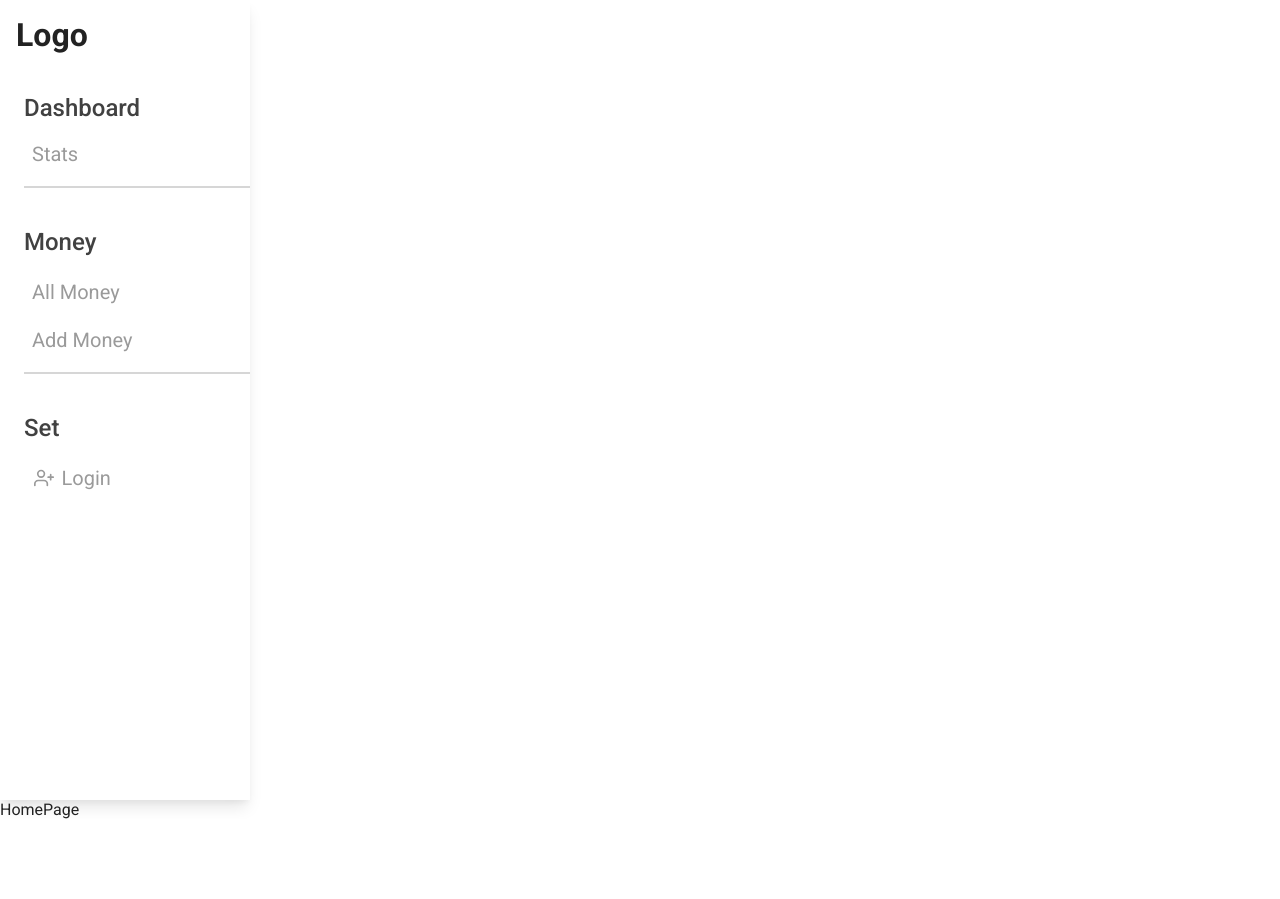
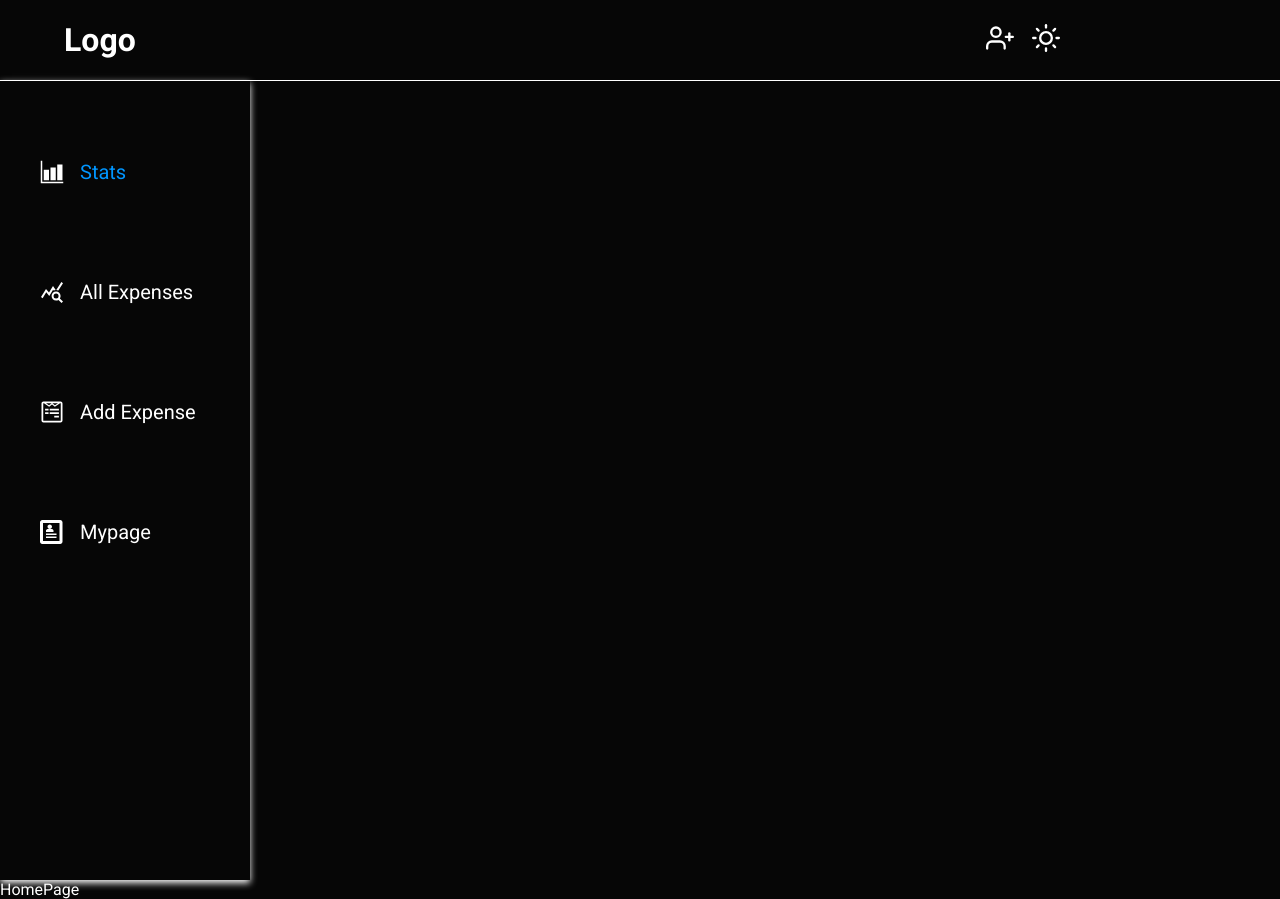
Before and after one commit to joseph0926/project_02-MoneyNote, a React (Vite) app in the folder client/: page / in a window 1280 px wide. Before the commit the page ends 819 px from the top, so only its background shows below. Built offline with nearby package versions, Linux system fonts and the light colour scheme.

Commit message:
darkMode-navbar-sidebar_2023.04.11

```diff
--- a/client/src/App.jsx
+++ b/client/src/App.jsx
@@ -3,7 +3,7 @@ import { createBrowserRouter, RouterProvider } from "react-router-dom";
 import { ToastContainer } from "react-toastify";
 import "react-toastify/dist/ReactToastify.css";
 
-import Root from "./pages/Root";
+import Root, { loader as protectRouteLoader } from "./pages/Root";
 import HomePage from "./pages/HomePage";
 import AuthPage from "./pages/AuthPage";
 import MoneyPage from "./pages/MoneyPage";
@@ -28,7 +28,7 @@ const App = () => {
             { path: "add-money", element: <AddMoneyPage /> },
           ],
         },
-        { path: "setting", element: <SettingPage /> },
+        { path: "setting", element: <SettingPage />, loader: protectRouteLoader },
       ],
     },
     { path: "/auth", element: <AuthPage /> },
@@ -36,7 +36,7 @@ const App = () => {
 
   return (
     <>
-      <ToastContainer position="top-center" />
+      <ToastContainer position="top-center" style={{ width: "auto" }} />
       <RouterProvider router={router} />
     </>
   );
--- /dev/null
+++ b/client/src/components/Helpers/links.jsx
@@ -0,0 +1,33 @@
+import { IoBarChartSharp } from "react-icons/io5";
+import { MdQueryStats } from "react-icons/md";
+import { FaWpforms } from "react-icons/fa";
+import { ImProfile } from "react-icons/im";
+
+const links = [
+  {
+    id: 1,
+    text: "stats",
+    path: "/",
+    icon: <IoBarChartSharp />,
+  },
+  {
+    id: 2,
+    text: "all Expenses",
+    path: "money",
+    icon: <MdQueryStats />,
+  },
+  {
+    id: 3,
+    text: "add Expense",
+    path: "money/add-money",
+    icon: <FaWpforms />,
+  },
+  {
+    id: 4,
+    text: "Mypage",
+    path: "setting",
+    icon: <ImProfile />,
+  },
+];
+
+export default links;
--- /dev/null
+++ b/client/src/components/UI/NavLinks.jsx
@@ -0,0 +1,21 @@
+import { NavLink } from "react-router-dom";
+import links from "../Helpers/links";
+
+const NavLinks = ({ toggleSidebar }) => {
+  return (
+    <div className="nav-links">
+      {links.map((link) => {
+        const { text, path, id, icon } = link;
+
+        return (
+          <NavLink to={path} key={id} onClick={toggleSidebar} className={({ isActive }) => (isActive ? "nav-link active" : "nav-link")} end>
+            <span className="icon">{icon}</span>
+            {text}
+          </NavLink>
+        );
+      })}
+    </div>
+  );
+};
+
+export default NavLinks;
--- a/client/src/components/UI/Navbar.jsx
+++ b/client/src/components/UI/Navbar.jsx
@@ -1,7 +1,103 @@
 import React from "react";
+import { useSelector, useDispatch } from "react-redux";
+import { Link } from "react-router-dom";
+import { toggleSidebar, toggleTheme } from "../../store/ui/ui-slice";
+
+import { FiMenu, FiMoon, FiSun, FiUserMinus, FiUserPlus } from "react-icons/fi";
+import { AiOutlineClose } from "react-icons/ai";
+import styled from "styled-components";
+import { logout } from "../../store/user/user-slice";
 
 const Navbar = () => {
-  return <div>Navbar</div>;
+  const dispatchFn = useDispatch();
+  const { isSidebarOpen, isLight } = useSelector((state) => state.ui);
+  const { isLoggedIn } = useSelector((state) => state.user);
+
+  return (
+    <Wrapper>
+      <div className="container">
+        <button type="button" className="toggle-btn" onClick={() => dispatchFn(toggleSidebar())}>
+          {!isSidebarOpen && <FiMenu />}
+          {isSidebarOpen && <AiOutlineClose />}
+        </button>
+        <div className="logo">
+          <h1>Logo</h1>
+          <h3>MoneyNote</h3>
+        </div>
+        <div className="btn-container">
+          <div className="sign-btn">
+            {!isLoggedIn && (
+              <Link to="auth">
+                <FiUserPlus />
+              </Link>
+            )}
+            {isLoggedIn && (
+              <Link to="/" onClick={() => dispatchFn(logout("성공적으로 로그아웃 되셨습니다."))}>
+                <FiUserMinus />
+              </Link>
+            )}
+          </div>
+          <div className="dark-mode" onClick={() => dispatchFn(toggleTheme())}>
+            {isLight && <FiMoon />}
+            {!isLight && <FiSun />}
+          </div>
+        </div>
+      </div>
+    </Wrapper>
+  );
 };
 
+const Wrapper = styled.nav`
+  height: 5rem;
+  display: flex;
+  justify-content: center;
+  align-items: center;
+  box-shadow: 0 1px 0px 0px;
+  .container {
+    display: flex;
+    width: 90vw;
+    justify-content: space-between;
+    align-items: center;
+  }
+  .toggle-btn {
+    font-size: 1.5rem;
+    display: none;
+    align-items: center;
+    background: transparent;
+    border: none;
+    cursor: pointer;
+  }
+  .logo {
+    h1 {
+      font-size: 2rem;
+    }
+    h3 {
+      display: none;
+      margin: 0;
+    }
+  }
+  .btn-container {
+    display: flex;
+    width: 20%;
+    gap: 8%;
+  }
+  .sign-btn {
+    svg {
+      font-size: 1.75rem;
+    }
+  }
+  .dark-mode {
+    cursor: pointer;
+    svg {
+      font-size: 1.75rem;
+    }
+  }
+
+  @media (max-width: 992px) {
+    .toggle-btn {
+      display: flex;
+    }
+  }
+`;
+
 export default Navbar;
--- a/client/src/components/UI/Sidebar.jsx
+++ b/client/src/components/UI/Sidebar.jsx
@@ -1,136 +1,74 @@
 import React from "react";
-import { Link } from "react-router-dom";
-import { useDispatch, useSelector } from "react-redux";
+import { useSelector } from "react-redux";
 
-import { FiUserPlus, FiUserMinus, FiSettings } from "react-icons/fi";
 import styled from "styled-components";
-import { logout } from "../../store/user/user-slice";
-
-const moneyMenu = [
-  { name: "All Money", route: "/money" },
-  { name: "Add Money", route: "/money/add-money" },
-];
-const sideMenu = [
-  { name: "Setting", route: "/setting", icon: <FiSettings /> },
-  { name: "Logout", route: "/", icon: <FiUserMinus /> },
-];
+import NavLinks from "./NavLinks";
 
 const Sidebar = () => {
-  const dispatchFn = useDispatch();
-  const { isLoggedIn } = useSelector((state) => state.user);
-
+  const { isSidebarOpen } = useSelector((state) => state.user);
   return (
     <Wrapper>
-      <div className="logo">
-        <Link to="/">Logo</Link>
+      <div className={isSidebarOpen ? "sidebar-container " : "sidebar-container show-sidebar"}>
+        <div className="content">
+          <NavLinks />
         </div>
-      <div className="stats">
-        <h4>Dashboard</h4>
-        <Link to="/">Stats</Link>
-      </div>
-      <div className="money">
-        <h4>Money</h4>
-        <ul>
-          {moneyMenu.map((menu) => {
-            return (
-              <li className="menu" key={menu.name}>
-                <Link to={menu.route}>{menu.name}</Link>
-              </li>
-            );
-          })}
-        </ul>
-      </div>
-      <div className="side">
-        <h4>Set</h4>
-        <ul>
-          {isLoggedIn && (
-            <li className="menu">
-              <FiSettings />
-              <Link to="/auth">Setting</Link>
-            </li>
-          )}
-          {!isLoggedIn && (
-            <li className="menu">
-              <FiUserPlus />
-              <Link to="/auth">Login</Link>
-            </li>
-          )}
-          {isLoggedIn && (
-            <li className="menu" onClick={() => dispatchFn(logout("로그아웃 되셨습니다."))}>
-              <FiUserMinus />
-              <Link to="/">Logout</Link>
-            </li>
-          )}
-        </ul>
       </div>
     </Wrapper>
   );
 };
 
-const Wrapper = styled.div`
-  height: 100vh;
+const Wrapper = styled.aside`
+  display: none;
+  @media (min-width: 992px) {
+    display: block;
+    .sidebar-container {
+      min-height: 100vh;
+      height: 100%;
       width: 250px;
-  padding-left: 1rem;
-  padding-bottom: 2.5rem;
-  box-shadow: 0 10px 15px -3px rgba(0, 0, 0, 0.1), 0 4px 6px -2px rgba(0, 0, 0, 0.05);
-
-  .logo {
+      margin-left: -250px;
+      box-shadow: 0px 3px 7px;
+      transition: all 0.5s;
+    }
+    .content {
+      position: sticky;
+      top: 0;
+    }
+    .show-sidebar {
+      margin-left: 0;
+    }
+    .nav-links {
+      padding-top: 2rem;
+      display: flex;
+      flex-direction: column;
+    }
+    .nav-link {
       display: flex;
       align-items: center;
+      margin: 2rem 0;
+      padding: 1rem 0;
+      padding-left: 2.5rem;
+      font-size: 1.25rem;
+      text-transform: capitalize;
+      transition: all 0.5s;
     }
-  .logo a {
-    align-items: center;
-    margin-top: 1rem;
-    font-size: 2rem;
-    font-weight: 700;
+    .nav-link:hover {
+      background: var(--color-blue);
+      padding-left: 3rem;
+      color: var(--color-white);
     }
-
-  .stats,
-  .money {
-    margin-top: 2.5rem;
-    margin-left: 0.5rem;
-    padding-bottom: 1.25rem;
-    border-bottom: 2px solid var(--color-gray-pri);
+    .nav-link:hover .icon {
+      color: var(--color-blue);
     }
-  .stats h4,
-  .money h4,
-  .side h4 {
+    .icon {
       font-size: 1.5rem;
-    font-weight: 500;
-    color: var(--color-dark-pri);
-    margin-bottom: 1.25rem;
+      margin-right: 1rem;
+      display: grid;
+      place-items: center;
+      transition: all 0.5s;
     }
-  .stats a,
-  .menu a {
-    font-size: 1.25rem;
-    margin-left: 0.5rem;
-    color: var(--color-gray);
-    transition: all 0.3s ease-in;
+    .active {
+      color: var(--color-blue);
     }
-  .stats a:hover,
-  .menu:nth-child(1):hover,
-  .menu:nth-child(2):hover {
-    margin-left: 1rem;
-  }
-
-  .menu {
-    display: flex;
-    align-items: center;
-    transition: all 0.3s ease-in;
-  }
-  .menu:nth-child(1) {
-    margin: 1.5rem 0;
-  }
-  .menu svg {
-    font-size: 1.25rem;
-    color: var(--color-gray);
-    margin-left: 0.6rem;
-  }
-
-  .side {
-    margin-top: 2.5rem;
-    margin-left: 0.5rem;
-    padding-bottom: 1.25rem;
   }
 `;
 
--- /dev/null
+++ b/client/src/helpers/ThemeConfig.jsx
@@ -0,0 +1,49 @@
+import { createGlobalStyle } from "styled-components";
+
+export const lightTheme = {
+  body: "#fff",
+  text: "#000",
+  toggleBorder: "#fff",
+  gradient: "linear-gradient(#8a8639, #eddd79)",
+};
+
+export const darkTheme = {
+  body: "#060606",
+  text: "#fff",
+  toggleBorder: "#6B8096",
+  gradient: "linear-gradient(#313609, #5d5a1e)",
+};
+
+export const GlobalStyles = createGlobalStyle`
+  * {
+    margin: 0;
+    padding: 0;
+    box-sizing: border-box;
+    font-family: "Roboto", sans-serif;
+  }
+
+  body {
+    background: ${({ theme }) => theme.body};
+    color: ${({ theme }) => theme.text};
+    border-color: ${({ theme }) => theme.text};
+    box-shadow: ${({ theme }) => theme.text};
+  }
+
+  a {
+    text-decoration: none;
+    color: ${({ theme }) => theme.text};
+  }
+
+  ul {
+    list-style: none;
+  }
+
+  button {
+    background: ${({ theme }) => theme.body};
+    color: ${({ theme }) => theme.text};
+  }
+
+  svg {
+    color: ${({ theme }) => theme.text};
+  }
+`;
--- a/client/src/pages/Root.jsx
+++ b/client/src/pages/Root.jsx
@@ -1,14 +1,32 @@
 import React from "react";
-import { Outlet } from "react-router-dom";
+import { useSelector } from "react-redux";
+import { Outlet, redirect } from "react-router-dom";
+import { ThemeProvider } from "styled-components";
+
 import Sidebar from "../components/UI/Sidebar";
+import { GlobalStyles, lightTheme, darkTheme } from "../helpers/ThemeConfig";
+import Navbar from "../components/UI/Navbar";
+import { getUserFromLocalStorage } from "../components/Helpers/localStorage";
 
 const Root = () => {
+  const { theme } = useSelector((state) => state.ui);
+
   return (
-    <>
+    <ThemeProvider theme={theme === "light" ? lightTheme : darkTheme}>
+      <GlobalStyles />
+      <Navbar />
       <Sidebar />
       <Outlet />
-    </>
+    </ThemeProvider>
   );
 };
 
+export async function loader() {
+  const token = await getUserFromLocalStorage();
+  if (!token) {
+    return redirect("/");
+  }
+  return null;
+}
+
 export default Root;
--- a/client/src/store/store.jsx
+++ b/client/src/store/store.jsx
@@ -1,8 +1,10 @@
 import { configureStore } from "@reduxjs/toolkit";
 import userSlice from "./user/user-slice";
+import uiSlice from "./ui/ui-slice";
 
 export const store = configureStore({
   reducer: {
     user: userSlice,
+    ui: uiSlice,
   },
 });
--- /dev/null
+++ b/client/src/store/ui/ui-slice.jsx
@@ -0,0 +1,30 @@
+import { createSlice } from "@reduxjs/toolkit";
+
+const initialState = {
+  theme: "dark",
+  isLight: false,
+  isSidebarOpen: false,
+};
+
+const uiSlice = createSlice({
+  name: "ui",
+  initialState,
+  reducers: {
+    toggleTheme: (state) => {
+      if (state.theme === "light") {
+        state.theme = "dark";
+        state.isLight = false;
+      } else {
+        state.theme = "light";
+        state.isLight = true;
+      }
+    },
+    toggleSidebar: (state) => {
+      state.isSidebarOpen = !state.isSidebarOpen;
+    },
+  },
+});
+
+export const { toggleTheme, toggleSidebar } = uiSlice.actions;
+
+export default uiSlice.reducer;
```
Lines whose indentation alone changed are shown as unchanged.
